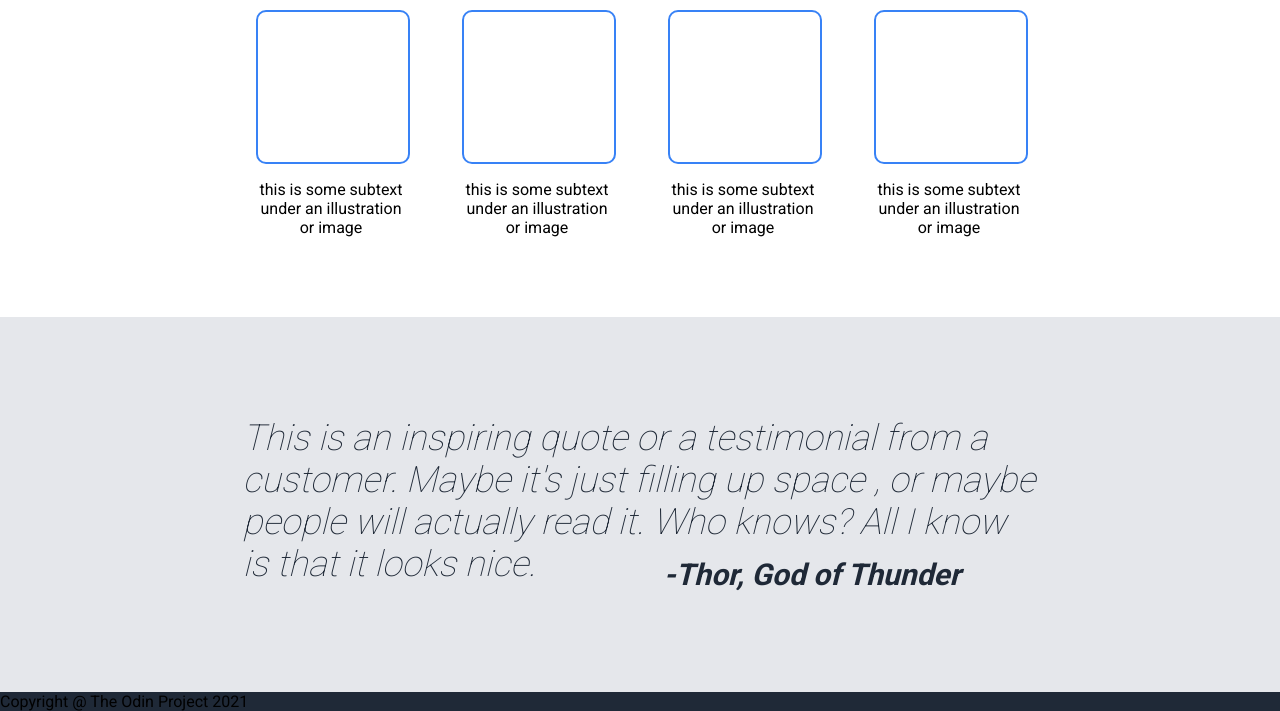
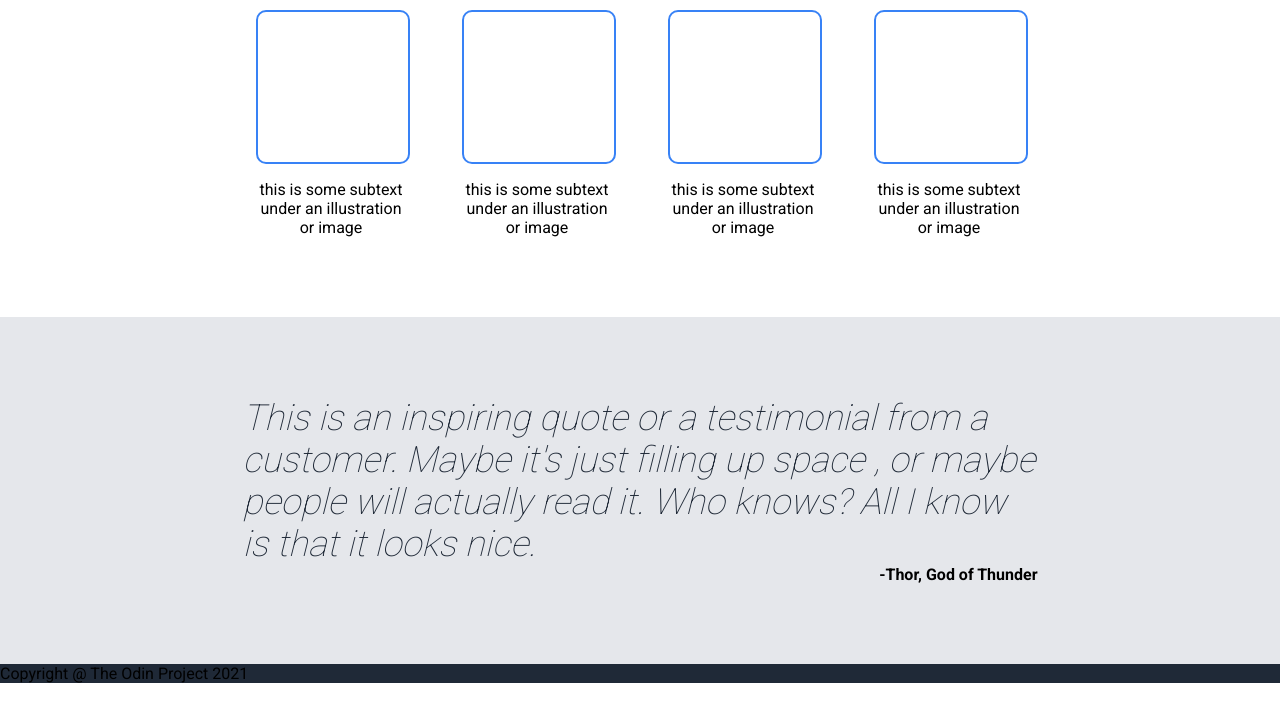
Before and after one commit to jmortada/landing-page, a plain HTML site: page index.html in a window 1280 px wide. Shown: the part 574-1285 px from the top of the page. After the commit the page ends 1257 px from the top, so only its background shows below. Drawn offline with Linux system fonts and the light colour scheme.

Commit message:
completed the third section of the page the quote section

```diff
--- a/index.html
+++ b/index.html
@@ -53,8 +53,9 @@
     </div>
 
     <div class="quote">
-
-        <p>This is an inspiring quote or a testimonial from a customer. Maybe it's just filling up space , or maybe people will actually read it. Who knows? All I know is that it looks nice. <sub>-Thor, God of Thunder</sub></p>
+        <div class="qte">
+         <p>This is an inspiring quote or a testimonial from a customer. Maybe it's just filling up space , or maybe people will actually read it. Who knows? All I know is that it looks nice. <div class="author">-Thor, God of Thunder</div></p>
+        </div>
     </div>
 
     <footer>Copyright @ The Odin Project 2021</footer>
--- a/styles.css
+++ b/styles.css
@@ -75,15 +75,18 @@ button{
     background-color: #e5e7eb;
     padding: 5% 0;
 }
+.qte{
+    max-width: 795px;
+    margin: 1em auto;
+}
 .quote p{
     font-size: 36px;
     color: #1f2937;
     font-style: italic;
     font-weight: lighter;
-    max-width: 795px;
-    margin: 1em auto;
+    margin:0;
 }
-sub{
+.author{
     font-weight: bold;
-    margin-left: 15%;
+    text-align: end;
 }
```
